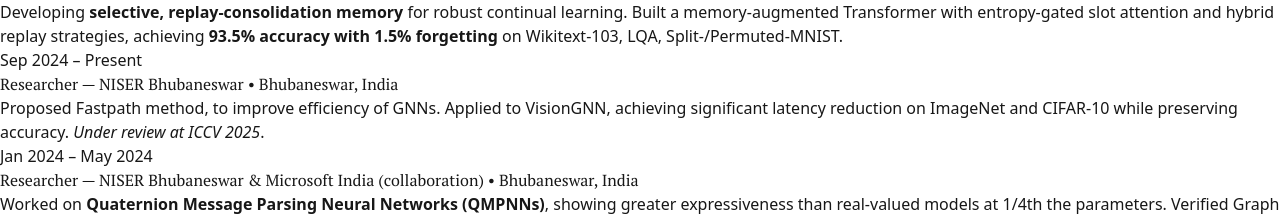
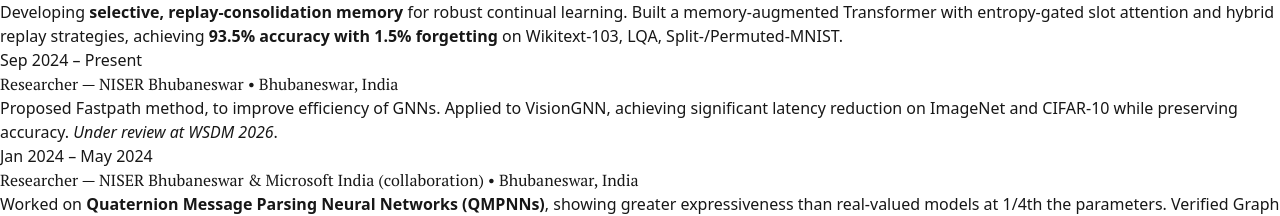
Before and after one commit to Astraflaneur/Astraflaneur.github.io, a Next.js app: page / in a window 1280 px wide. Shown: the part 2140-2356 px from the top of the page. Built offline with nearby package versions, Linux system fonts and the light colour scheme.

Commit message:
changed venue

```diff
--- a/src/data/experience.ts
+++ b/src/data/experience.ts
@@ -23,7 +23,7 @@ export const experienceData: Experience[] = [
     companyUrl: "https://www.niser.ac.in",
     position: "Researcher",
     description:
-      "Proposed Fastpath method, to improve efficiency of GNNs. Applied to VisionGNN, achieving significant latency reduction on ImageNet and CIFAR-10 while preserving accuracy. <em>Under review at ICCV 2025</em>.",
+      "Proposed Fastpath method, to improve efficiency of GNNs. Applied to VisionGNN, achieving significant latency reduction on ImageNet and CIFAR-10 while preserving accuracy. <em>Under review at WSDM 2026</em>.",
     location: "Bhubaneswar, India",
   },
   {
```
